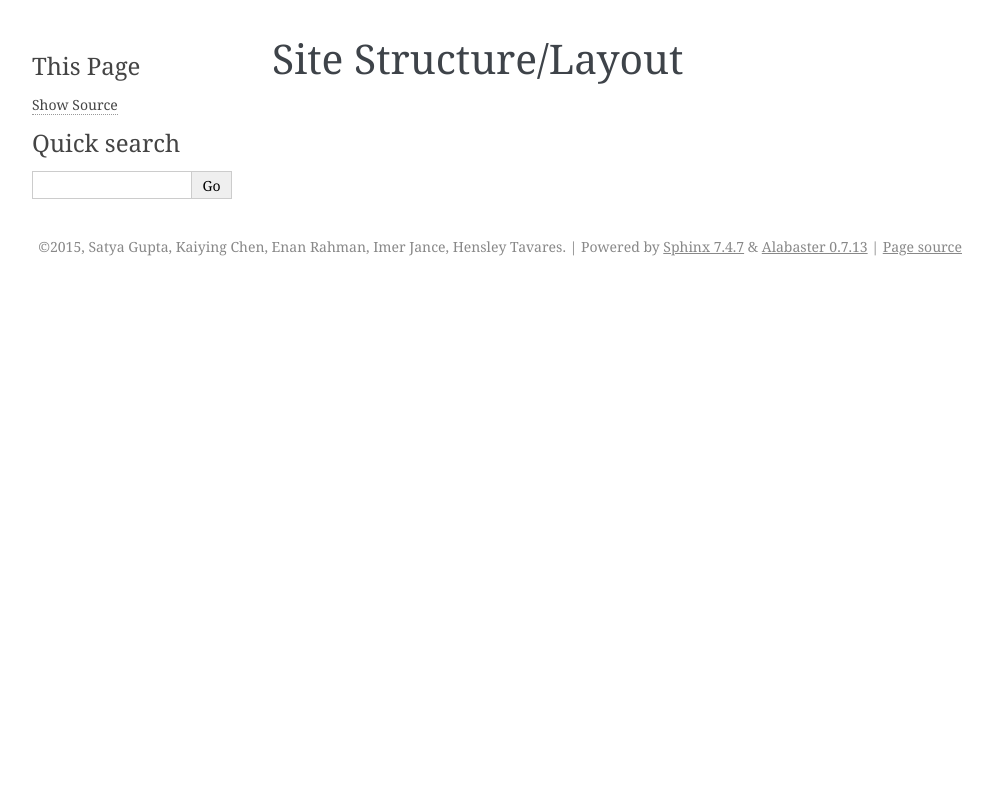
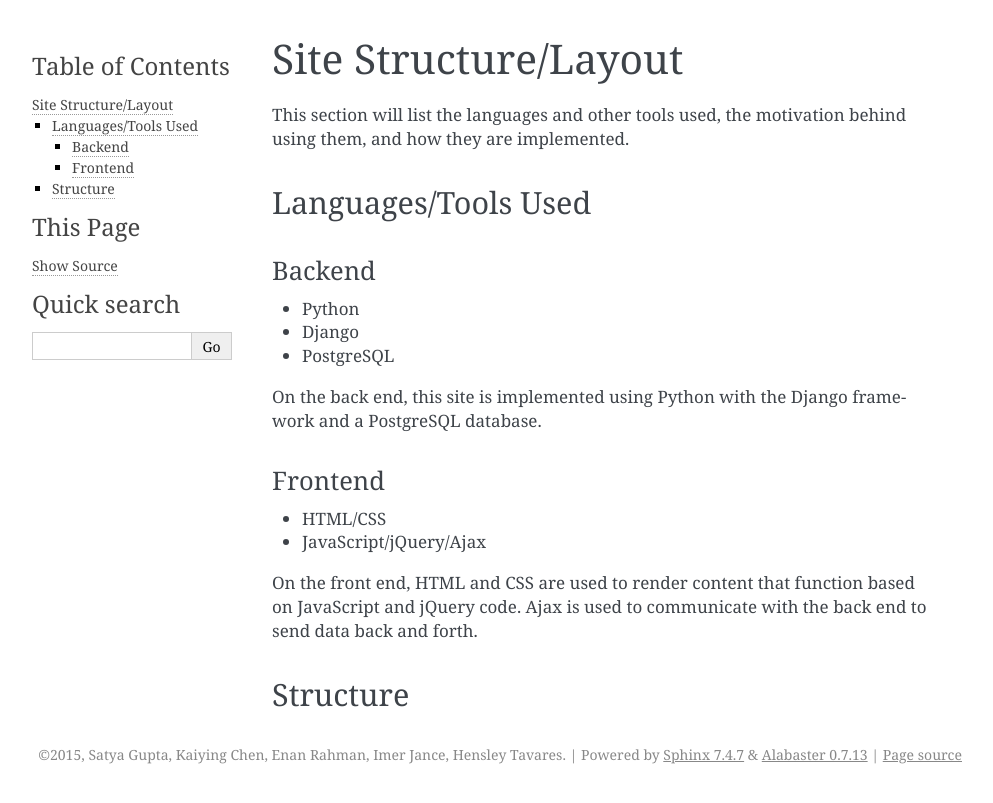
Before and after one commit to ckyko/memorypalace, a Sphinx documentation site: the page built from MemoryPalace/docs/Structure.rst, in a window 1280 px wide. Shown: the top 803 px of the page, without its empty margins (148-1141 px from the left). Built offline with Sphinx 7.4.7, drawn with Linux system fonts in a browser that asks for light colours.

Commit message:
changes and added content to structure/layout

```diff
--- a/MemoryPalace/docs/Structure.rst
+++ b/MemoryPalace/docs/Structure.rst
@@ -1,2 +1,31 @@
 Site Structure/Layout
 =====================
+
+This section will list the languages and other tools used, the motivation
+behind using them, and how they are implemented.
+
+Languages/Tools Used
+--------------------
+
+Backend
+~~~~~~~
+
+- Python
+- Django
+- PostgreSQL
+
+On the back end, this site is implemented using Python with the Django
+framework and a PostgreSQL database.
+
+Frontend
+~~~~~~~~
+
+- HTML/CSS
+- JavaScript/jQuery/Ajax
+
+On the front end, HTML and CSS are used to render content that function
+based on JavaScript and jQuery code. Ajax is used to communicate with the
+back end to send data back and forth.
+
+Structure
+---------
--- a/MemoryPalace/docs/Tools.rst
+++ /dev/null
@@ -1,4 +0,0 @@
-Languages/Tools Used
-====================
-
-adsfasfasdfasdf
--- a/MemoryPalace/docs/index.rst
+++ b/MemoryPalace/docs/index.rst
@@ -12,7 +12,6 @@ Contents:
    :maxdepth: 8
 
    Introduction
-   Tools
    Structure
    Homepage
    Library
```
Also changed, not shown: 12 other files.
